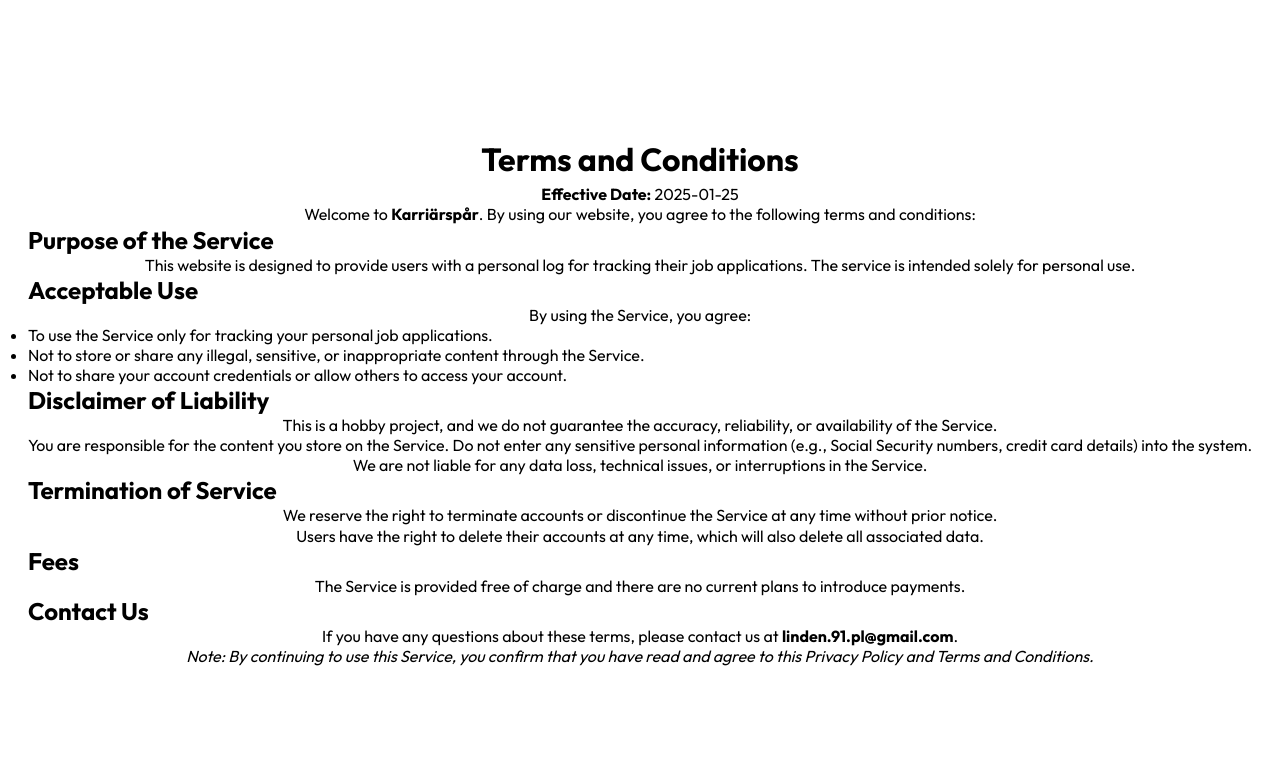
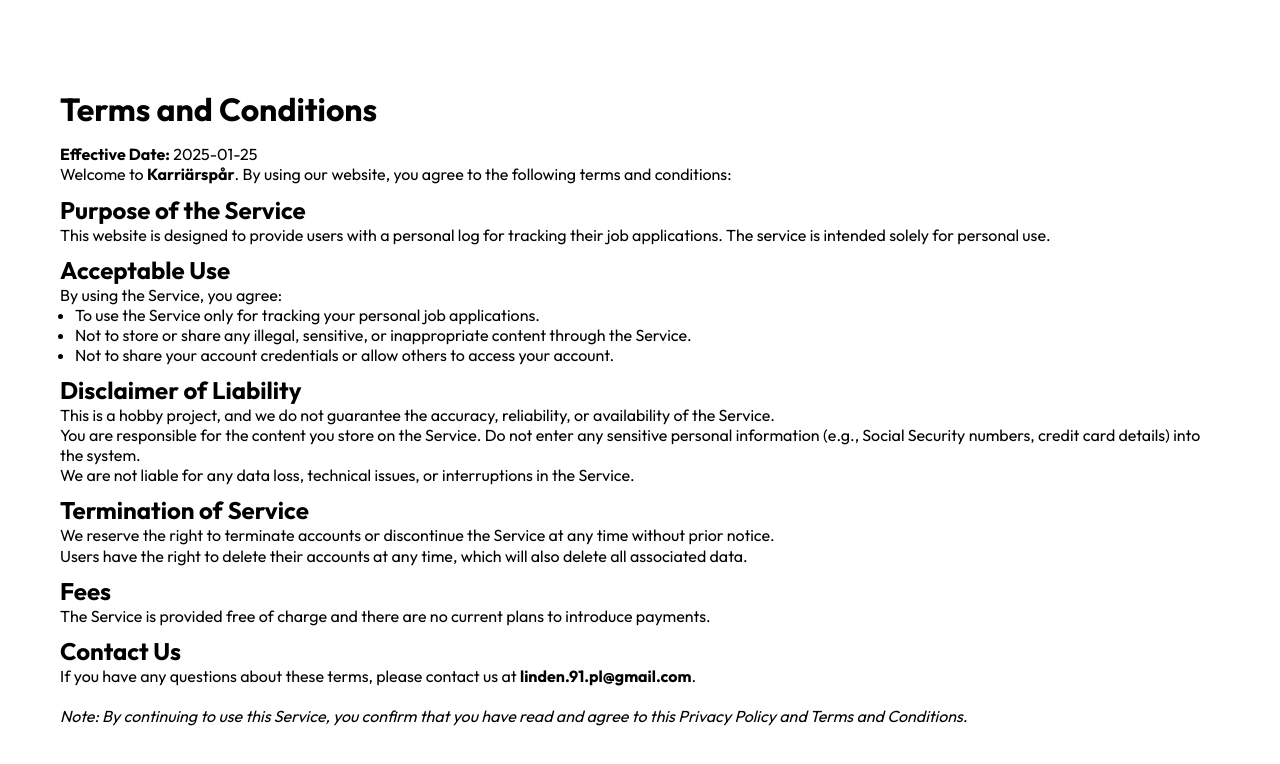
Before and after one commit to PaulALinden/Karri-rsp-r, a React (Vite) app: page /terms-and-conditions in a window 1280 px wide. Shown: the top 764 px of the page. Built offline with nearby package versions, Linux system fonts and the light colour scheme; no server answers.

Commit message:
terms and policy update

```diff
--- a/src/components/DeleteAccountModal.jsx
+++ b/src/components/DeleteAccountModal.jsx
@@ -1,4 +1,3 @@
-
 import ReactDOM from 'react-dom';
 import { auth, db } from "../../config/firebaseConfig";
 import { deleteUser } from "firebase/auth";
--- a/src/components/Header.jsx
+++ b/src/components/Header.jsx
@@ -37,11 +37,10 @@
             {menuOpen ? (
                 <nav>
                     <div className="menu-group1">
-                        <Link to={"/privacy-policy"}>Policy</Link>
-                        <Link to={"/terms-and-conditions"}>Användarvilkor</Link>
+                        <a href={"/privacy-policy"} target="_blank" rel="noopener noreferrer">Policy</a>
+                        <a href={"/terms-and-conditions"} target="_blank" rel="noopener noreferrer">Användarvilkor</a>
                         <Link onClick={() => setIsModalOpen(true)} className="menu-btn">Ta bort konto</Link>
                     </div>
-
 
                     <div className="menu-group2">
                         <button onClick={handleSignOut} className="menu-btn sign-out">Logga ut</button>
--- a/src/components/PrivacyPolicy.jsx
+++ b/src/components/PrivacyPolicy.jsx
@@ -1,9 +1,13 @@
-const PrivacyPolicy = (() => {
+import "../css/policy-and-terms.css";
 
+const PrivacyPolicy = ((previous) => {
 
     return (
-        <div>
+        <div className="article">
+
             <h1>Privacy Policy</h1>
+
+            <section className="main-section">
                 <p><strong>Effective Date:</strong> 2025-01-25</p>
 
                 <p>We at <strong>Karriärspår</strong>, value your privacy. This Privacy Policy explains how we collect, use, and protect the personal information you provide when using our website and services.</p>
@@ -40,6 +44,7 @@
 
                 <h2>Contact Us</h2>
                 <p>If you have any questions about this Privacy Policy or how your data is handled, please contact us at <strong>linden.91.pl@gmail.com</strong>.</p>
+            </section>
         </div>
     );
 });
--- a/src/components/TermsAndConditions.jsx
+++ b/src/components/TermsAndConditions.jsx
@@ -1,7 +1,10 @@
-const TermsAndConditions = (() => {
+import "../css/policy-and-terms.css";
+
+const TermsAndConditions = ((previous) => {
 
     return (
-        <div>
+        <div className="article">
+            <div className="main-section">
                 <h1>Terms and Conditions</h1>
                 <p><strong>Effective Date:</strong> 2025-01-25</p>
 
@@ -33,7 +36,8 @@
                 <h2>Contact Us</h2>
                 <p>If you have any questions about these terms, please contact us at <strong>linden.91.pl@gmail.com</strong>.</p>
 
-            <p><em>Note: By continuing to use this Service, you confirm that you have read and agree to this Privacy Policy and Terms and Conditions.</em></p>
+                <p className="note"><em>Note: By continuing to use this Service, you confirm that you have read and agree to this Privacy Policy and Terms and Conditions.</em></p>
+            </div>
         </div>
     );
 });
--- a/src/css/index.css
+++ b/src/css/index.css
@@ -241,7 +241,7 @@
     display: flex;
     justify-content: center;
     align-items: center;
-    z-index: 99999999;
+    z-index: 9999;
 }
 
 .modal-container {
--- /dev/null
+++ b/src/css/policy-and-terms.css
@@ -0,0 +1,35 @@
+.article{
+    padding: 30px 60px 20px 60px;
+    overflow-y: scroll;
+}
+
+.article button {
+  margin-top: 20px;
+}
+
+.article h1 {
+    margin-bottom: 10px;
+}
+
+.article h2 {
+    margin-top: 10px;
+}
+
+.article p {
+    text-align: left;
+}
+
+.main-section{
+    display: flex;
+    flex-direction: column;
+    align-items: flex-start;
+    padding: 0px;
+}
+
+.main-section li{
+margin-left: 15px;
+}
+
+.note{
+    margin-top: 20px;
+}
--- a/src/css/successModal.css
+++ b/src/css/successModal.css
@@ -1,17 +1,3 @@
-/* Bakgrundsöverlägg */
-.modal-overlay {
-    position: fixed;
-    top: 0;
-    left: 0;
-    width: 100%;
-    height: 100%;
-    background: rgba(0, 0, 0, 0.5);
-    display: flex;
-    justify-content: center;
-    align-items: center;
-    z-index: 1000;
-}
-
 /* Modalens container */
 .modal-container {
     background: #fff;
```
Lines whose indentation alone changed are shown as unchanged.
